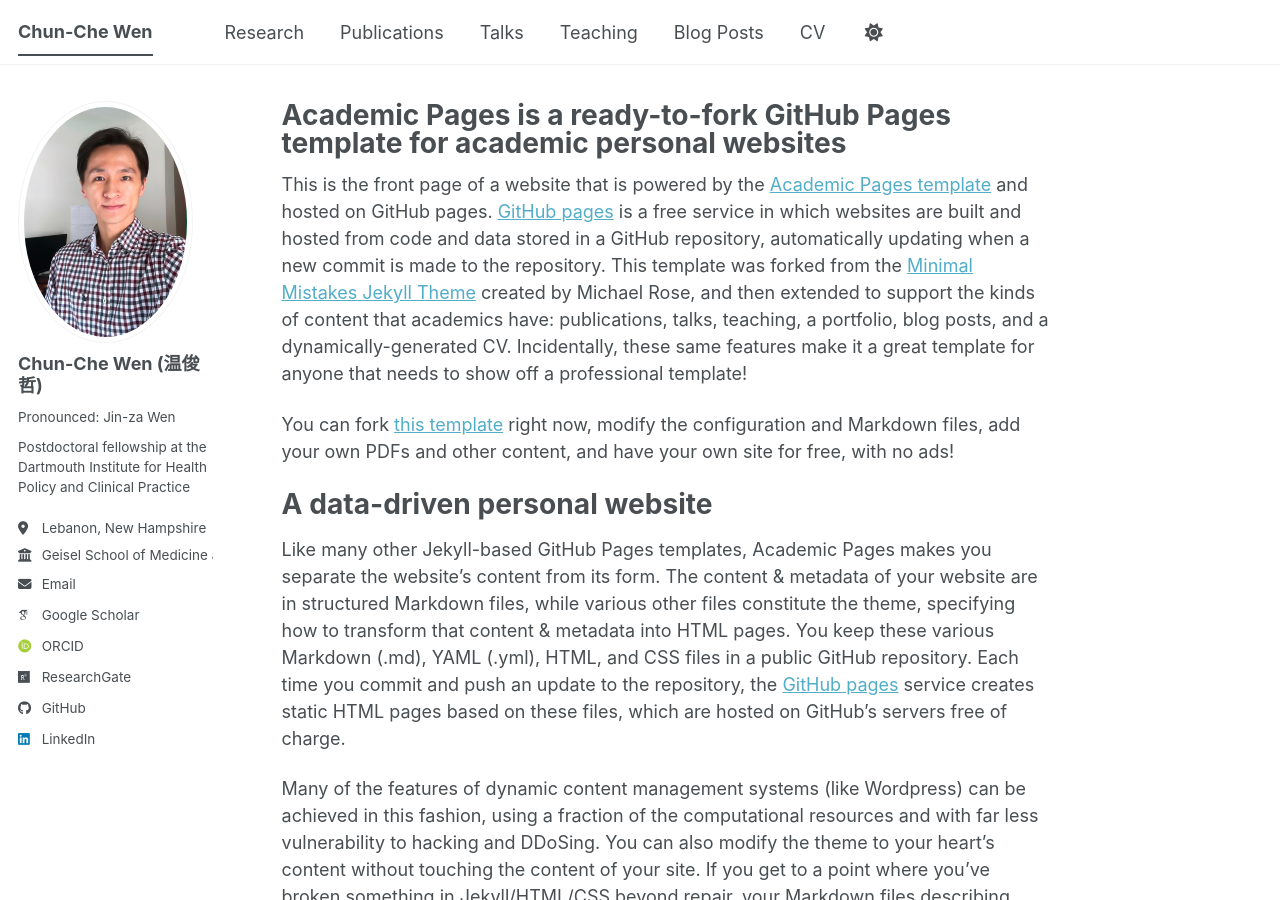
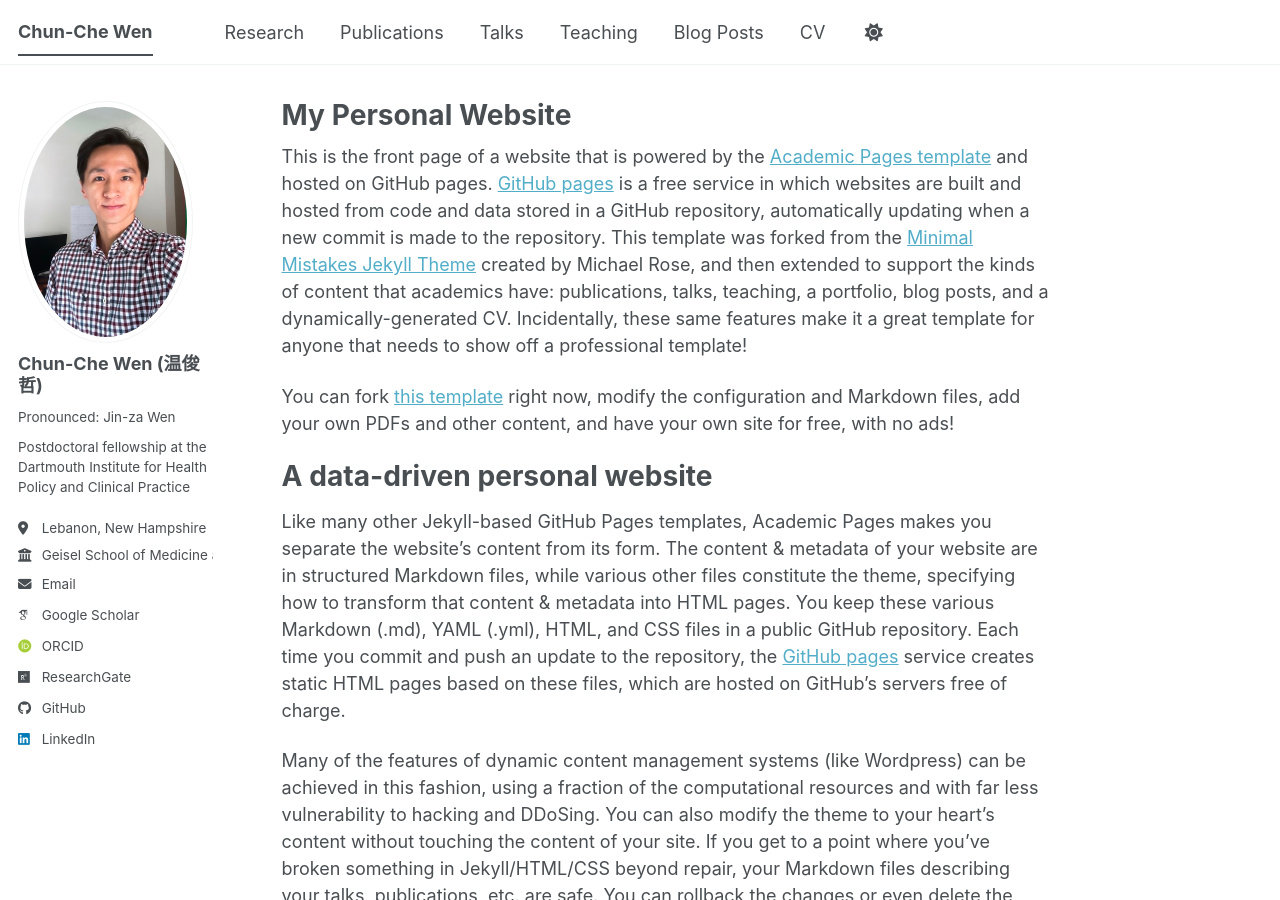
Before and after one commit to chunchewen/chunchewen, a Jekyll site: the page built from _pages/about.md, in a window 1280 px wide and 900 px high. Built offline with Jekyll 4.4.1, drawn with Linux system fonts in a browser that asks for light colours; some web fonts are replaced; a script bundle is joined from its source files by our own code; library files that are not in the unit come from our copies.

Commit message:
Update about.md

```diff
--- a/_pages/about.md
+++ b/_pages/about.md
@@ -1,6 +1,6 @@
 ---
 permalink: /
-title: "Academic Pages is a ready-to-fork GitHub Pages template for academic personal websites"
+title: "My Personal Website"
 author_profile: true
 redirect_from:
   - /about/
```
